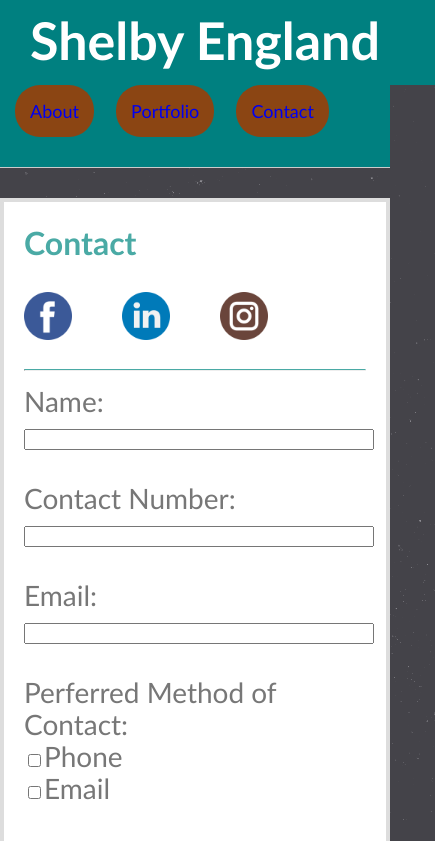
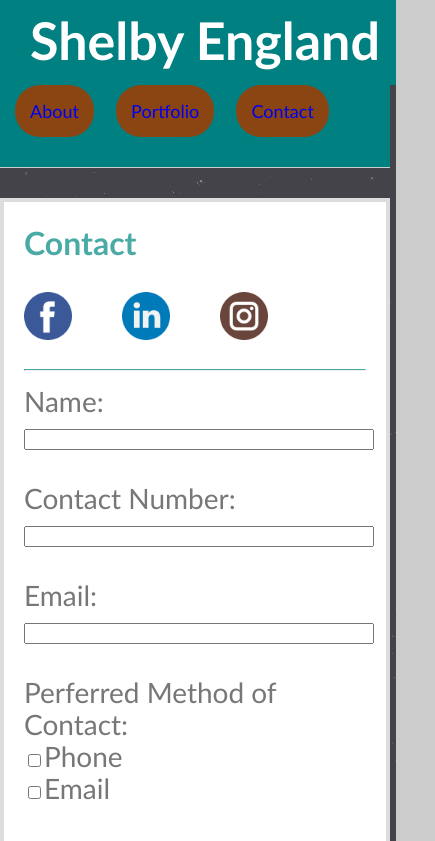
Before and after one commit to sengland88/Responsive-Portfolio, a plain HTML site: page contact.html in a window 390 px wide. Shown: the top 841 px of the page, 435 px wide, since content can reach past the window. Drawn offline with Linux system fonts and the light colour scheme.

Commit message:
updated header width

```diff
--- a/assets/css/style5.css
+++ b/assets/css/style5.css
@@ -6,12 +6,14 @@
 
         .container {
             background-color: teal;
+            width: 980px;
         }
 
         header {
             display: flex;
             height: auto;
-            width: 100%;
+            width: 980px;
+            background: teal;
         }
 
         #social_icons {
@@ -22,12 +24,10 @@
 
         h1 {
             font-size: 42px;
-            display: block;
             height: auto;
-            width: 100%;
+            width: 90%;
             margin-left: 15px;
             padding-left:auto;
-            padding-right: auto;
             padding-bottom: 20px;
             color: white;
             text-align: left;
@@ -137,7 +137,7 @@
             font-size: 48px;
             display: block;
             height: auto;
-            width: 100%;
+            width: 90%;
             margin-left: 15px;
             padding-left:auto;
             padding-right: auto;
@@ -258,7 +258,7 @@
         font-size: 52px;
         display: block;
         height: auto;
-        width: 100%;
+        width: 90%;
         margin-left: 15px;
         padding-left:auto;
         padding-right: auto;
```
